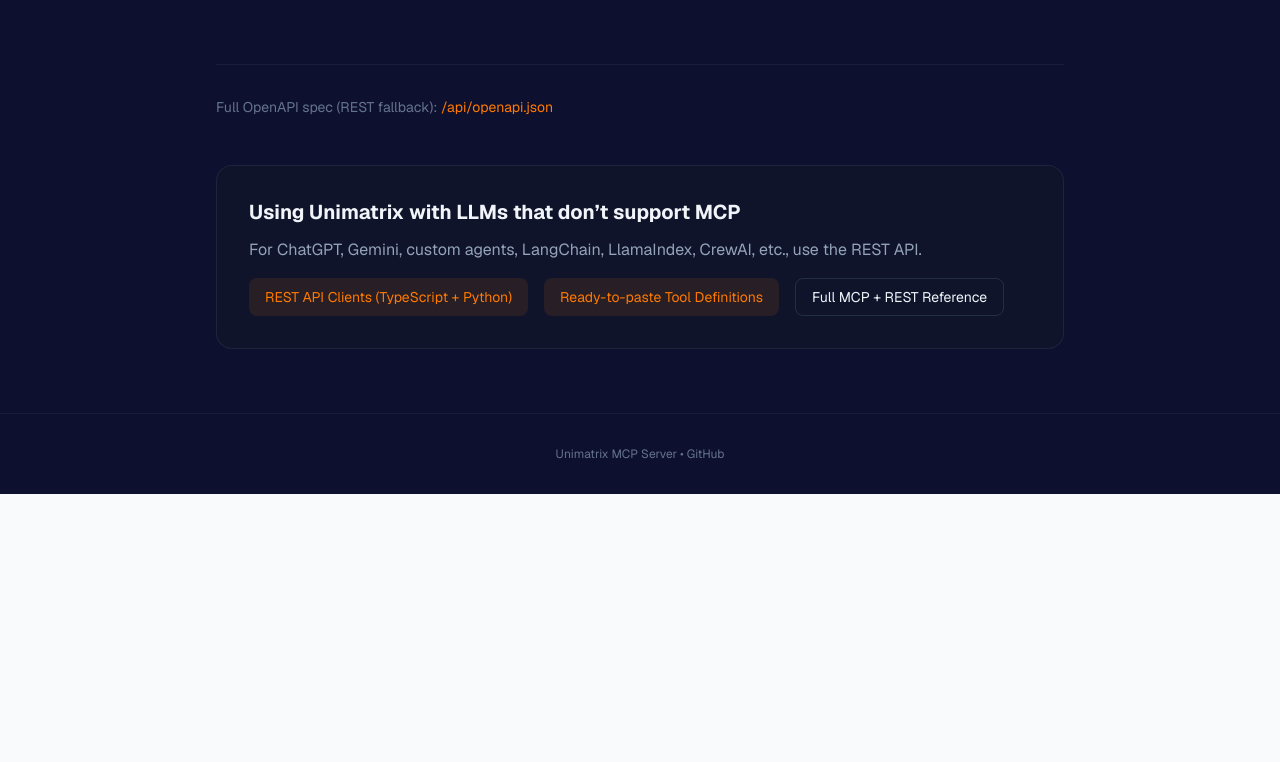
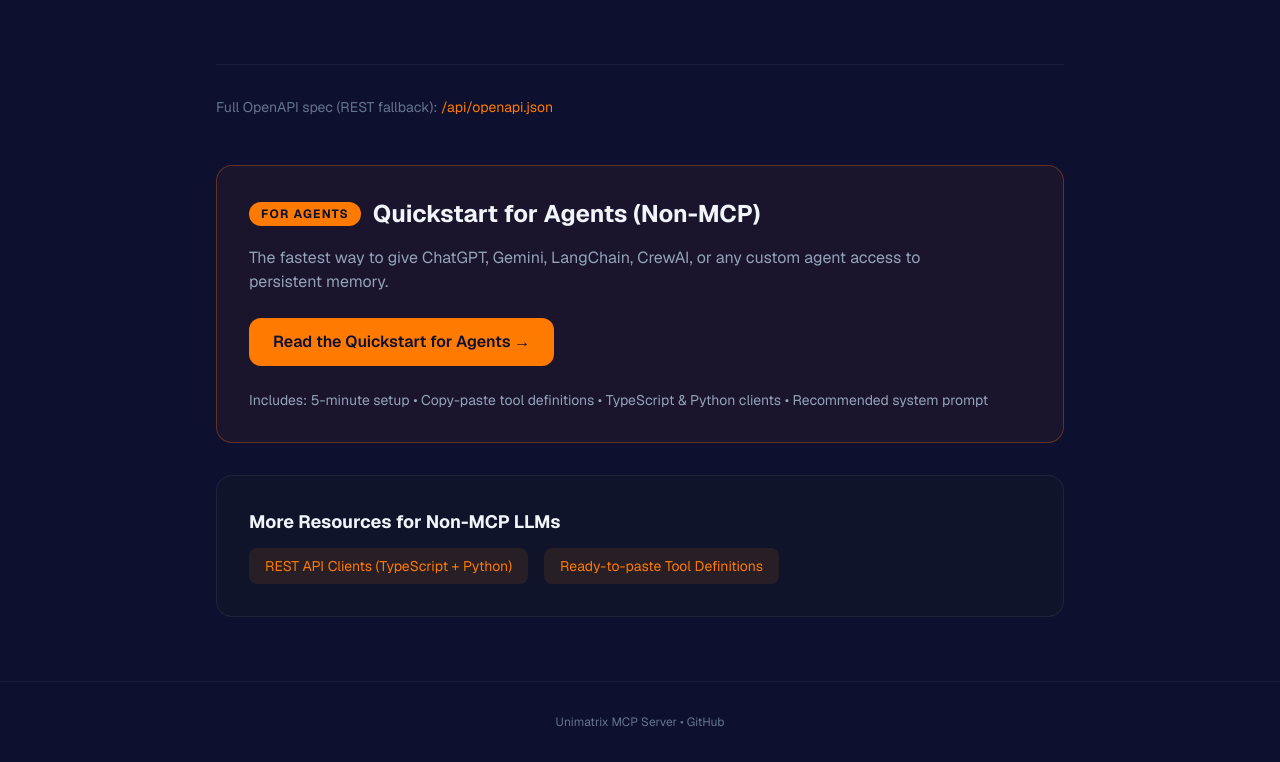
Before and after one commit to tjpoisal/UNIMATRIX, a Next.js app in the folder apps/web/: page /docs/mcp in a window 1280 px wide. Shown: the part 2987-3749 px from the top of the page. Before the commit the page ends 3481 px from the top, so only its background shows below. Built offline with nearby package versions, Linux system fonts and the light colour scheme.

Commit message:
docs: add Quickstart for Agents section
- Created docs/examples/quickstart-for-agents.md
- Added prominent Quickstart for Agents section to /docs/mcp page
- Updated examples README and mcp-reference.md with links
- Improved discoverability for non-MCP users

```diff
--- a/apps/web/app/docs/mcp/page.tsx
+++ b/apps/web/app/docs/mcp/page.tsx
@@ -184,12 +184,36 @@
           Full OpenAPI spec (REST fallback): <a href="/api/openapi.json" className="text-accent hover:underline">/api/openapi.json</a>
         </div>
 
+        {/* Quickstart for Agents */}
+        <section id="quickstart-agents" className="mt-12 border border-accent/30 bg-accent/5 rounded-2xl p-8">
+          <div className="flex items-center gap-3 mb-4">
+            <div className="px-3 py-1 text-xs font-bold tracking-widest bg-accent text-bg rounded-full">FOR AGENTS</div>
+            <h2 className="text-2xl font-bold">Quickstart for Agents (Non-MCP)</h2>
+          </div>
+
+          <p className="text-text-secondary mb-6 max-w-2xl">
+            The fastest way to give ChatGPT, Gemini, LangChain, CrewAI, or any custom agent access to persistent memory.
+          </p>
+
+          <div className="mb-6">
+            <a
+              href="https://github.com/tjpoisal/UNIMATRIX/blob/main/docs/examples/quickstart-for-agents.md"
+              target="_blank"
+              className="inline-flex items-center gap-2 px-6 py-3 bg-accent hover:bg-accent/90 text-bg font-semibold rounded-xl transition-all"
+            >
+              Read the Quickstart for Agents →
+            </a>
+          </div>
+
+          <div className="text-sm text-text-secondary">
+            Includes: 5-minute setup • Copy-paste tool definitions • TypeScript & Python clients • Recommended system prompt
+          </div>
+        </section>
+
         {/* Examples for non-MCP LLMs */}
-        <section className="mt-12 border border-border/40 rounded-2xl p-8 bg-surface/50">
-          <h2 className="text-xl font-bold mb-3">Using Unimatrix with LLMs that don’t support MCP</h2>
-          <p className="text-text-secondary mb-4">
-            For ChatGPT, Gemini, custom agents, LangChain, LlamaIndex, CrewAI, etc., use the REST API.
-          </p>
+        <section className="mt-8 border border-border/40 rounded-2xl p-8 bg-surface/50">
+          <h3 className="text-lg font-bold mb-3">More Resources for Non-MCP LLMs</h3>
+
           <div className="flex flex-wrap gap-4 text-sm">
             <a
               href="https://github.com/tjpoisal/UNIMATRIX/tree/main/docs/examples/rest-api"
@@ -205,9 +229,6 @@
             >
               Ready-to-paste Tool Definitions
             </a>
-            <Link href="/docs/mcp" className="inline-flex items-center px-4 py-2 border border-border/60 hover:border-accent/40 rounded-lg transition-colors">
-              Full MCP + REST Reference
-            </Link>
           </div>
         </section>
       </div>
```
Also changed, not shown: 3 other files (tests, documents, lock files or other folders).
